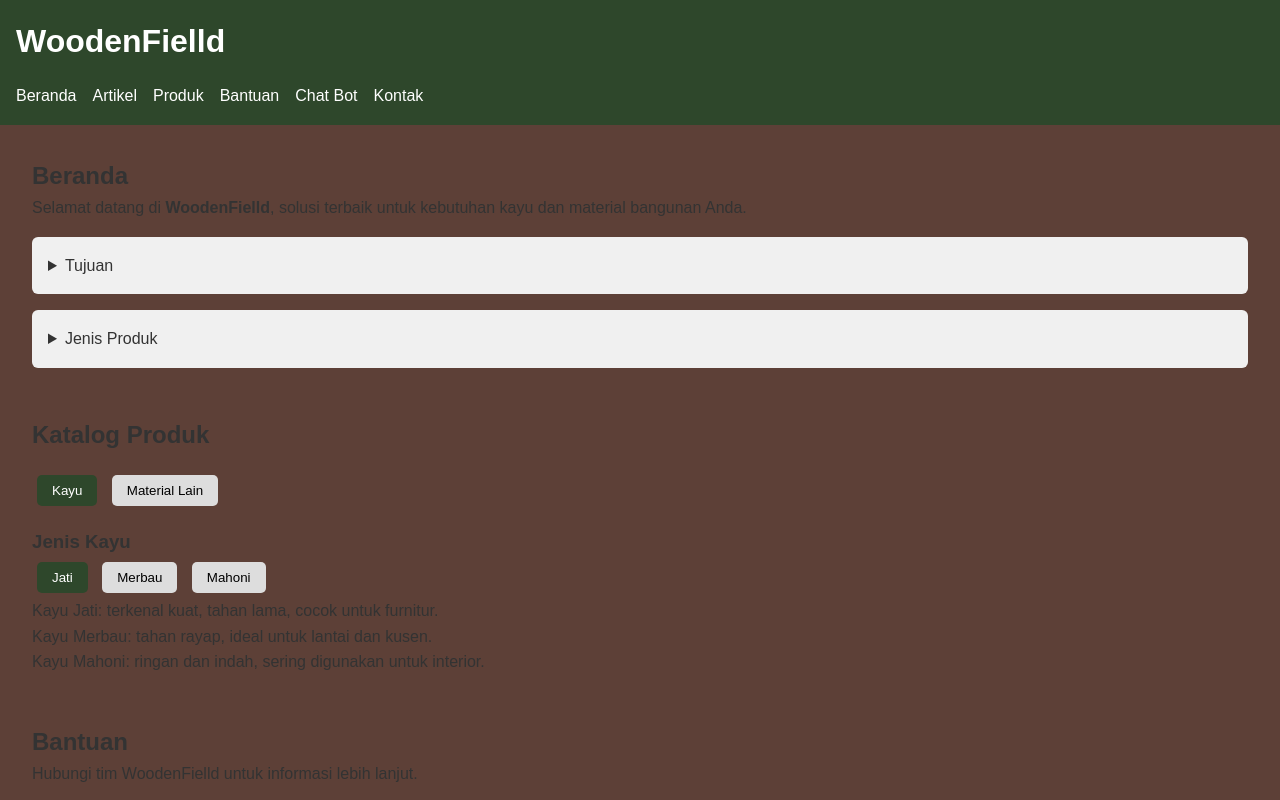
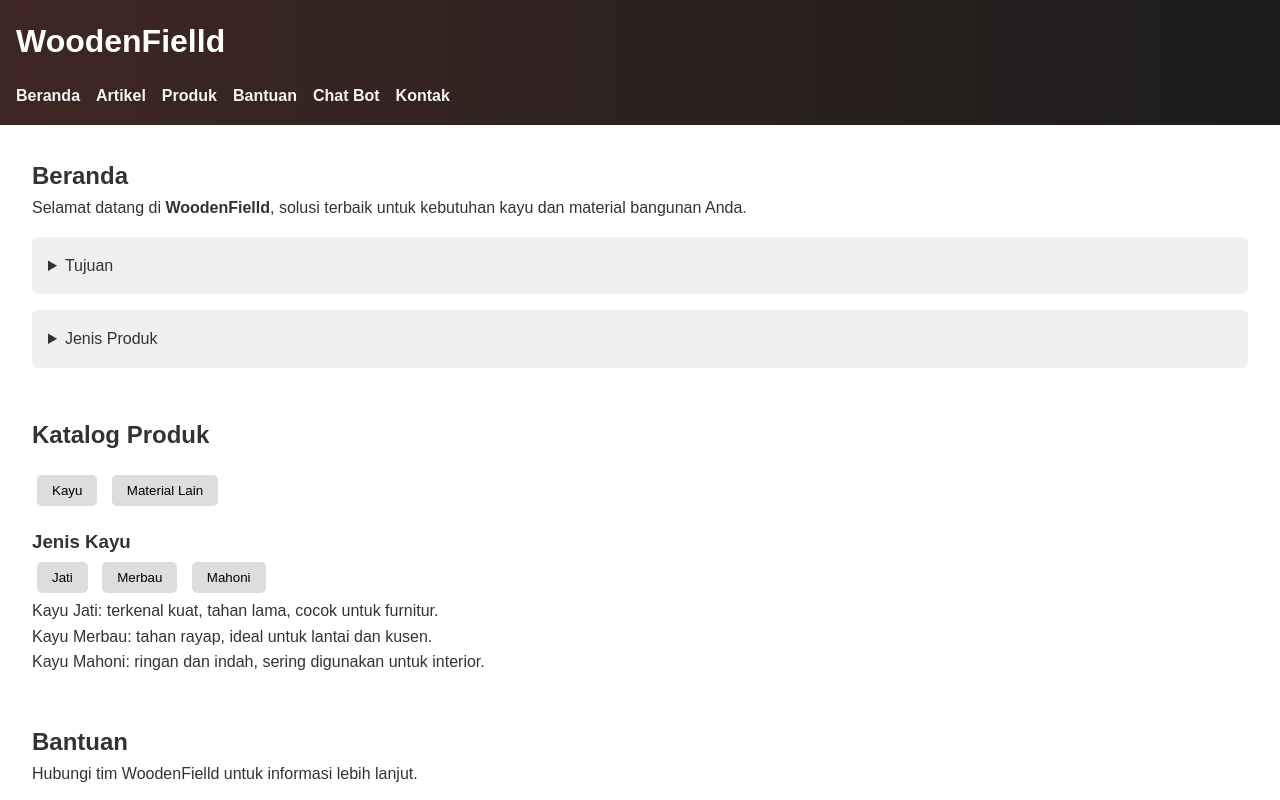
Before and after one commit to MichaelNicolaus/Woodenfield, a plain HTML site: page index.html in a window 1280 px wide. Shown: the top 800 px of the page. Drawn offline with Linux system fonts and the light colour scheme.

Commit message:
Update woodenfield.css

```diff
--- a/woodenfield.css
+++ b/woodenfield.css
@@ -6,14 +6,15 @@ body, h1, h2, h3, p, ul {
 }
 
 body {
-  background:  #5D4037;
+  background: #fff; /* tetap putih untuk konten */
   color: #333;
   line-height: 1.6;
 }
 
 /* Header */
 header {
-  background: #2e472b;
+  background: linear-gradient(90deg, #3e2723, #1c1c1c);
+  /* gradasi coklat tua ke hitam */
   color: #fff;
   padding: 1em;
 }
@@ -29,17 +30,20 @@ nav ul {
 }
 
 nav a {
-  color: #fff;
+  color: #f5f5f5; /* putih lembut */
   text-decoration: none;
+  font-weight: bold;
 }
 
 nav a:hover {
+  color: #d7ccc8; /* krem coklat muda saat hover */
   text-decoration: underline;
 }
 
 /* Konten */
 main {
   padding: 2em;
+  background: #fff; /* konten tetap putih */
 }
 
 section {
@@ -69,12 +73,4 @@ details {
   transition: background 0.3s;
 }
 
-.tab-btn.active, .sub-btn.active {
-  background: #2e472b;
-  color: #fff;
-}
-
-.tab-btn:hover, .sub-btn:hover {
-  background: #444;
-  color: #fff;
-}
+.t
```
